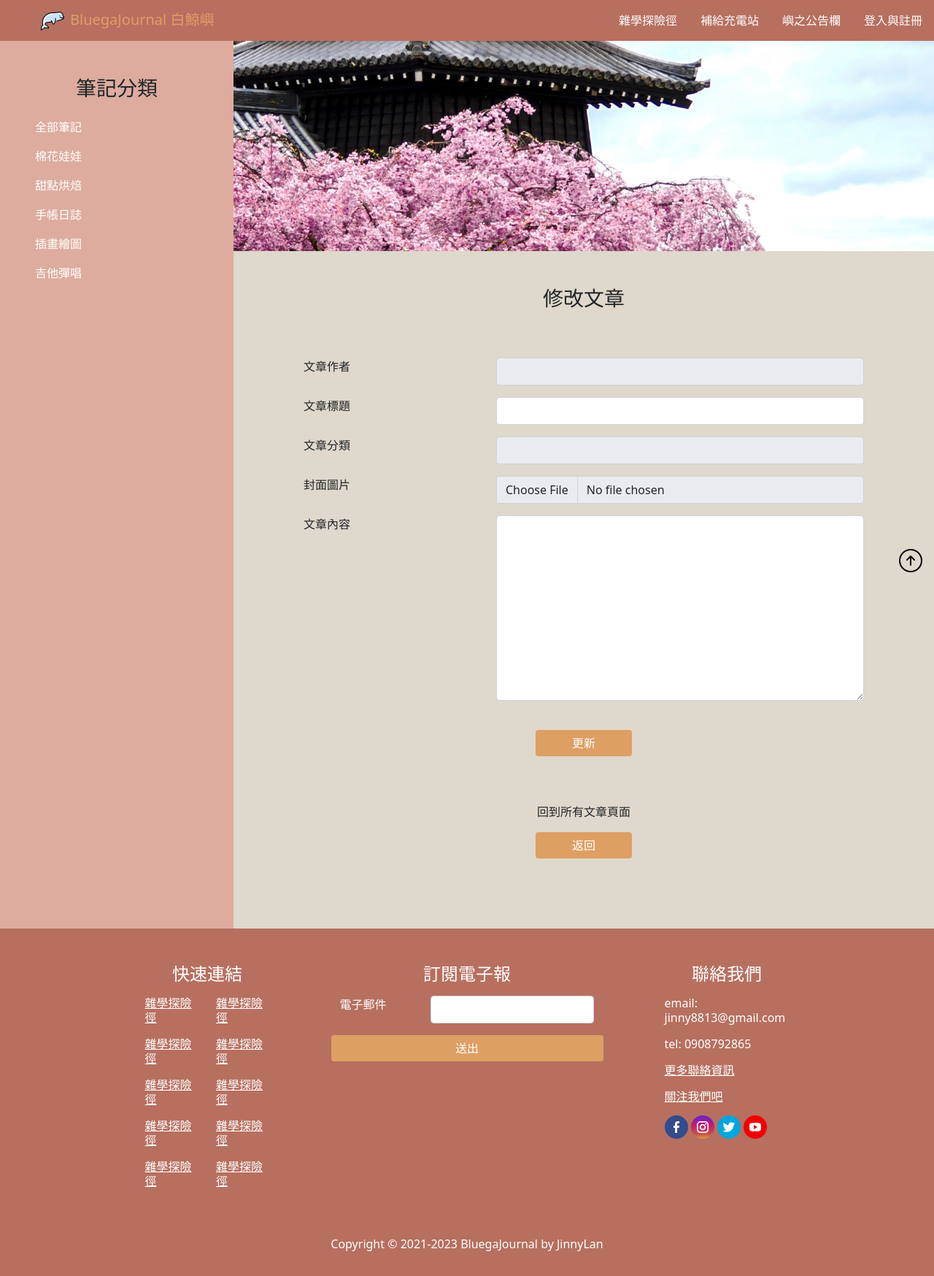
After one commit to jinny8813/myproject2_ci4, a CodeIgniter 4 app: the page made by app/Views/pages/editblog.php in a window 1280 px wide. The commit adds this page. Shown: the whole page at 73% size. Run offline with PHP 8.4 and a stand-in for CodeIgniter, Linux system fonts and the light colour scheme; the template is opened without the code that fills it, so the values that code supplies are empty; some libraries are stand-ins or nearby versions.

Commit message:
edit delete

```diff
--- a/app/Views/pages/bloghome.php
+++ b/app/Views/pages/bloghome.php
@@ -20,8 +20,8 @@
             <h3 class="text-center pt-5 mb-3" id="changeTitle">全部筆記</h3>
             <div class="px-5 mx-5">
                 <a href="<?= base_url('Blog/createBlog')?>" class="btn btn-primary mx-3">我要發文</a>
-                <a href="<?= base_url('Blog/create')?>" class="btn btn-primary mx-3 float-end">熱門文章</a>
-                <a href="<?= base_url('Blog/create')?>" class="btn btn-primary mx-3 float-end">最新文章</a>
+                <a href="<?= base_url('Blog')?>" class="btn btn-primary mx-3 float-end">熱門文章</a>
+                <a href="<?= base_url('Blog')?>" class="btn btn-primary mx-3 float-end">最新文章</a>
             </div>
             <div class="p-5">
 
--- /dev/null
+++ b/app/Views/pages/editblog.php
@@ -0,0 +1,166 @@
+<?= $this->extend("layouts/template")?>
+<?= $this->section('content')?>
+<section>
+      <div class="row m-0 g-0">
+        <div class="col-sm-3 bg_one">
+            <h3 class='text-center mb-3 pt-5'>筆記分類</h3>
+            <nav class="nav flex-column">
+                <a class="nav-link px-5" href="<?= base_url('Blog/subPage/all') ?>" onclick="changeImage('all')">全部筆記</a>
+                <a class="nav-link px-5" href="#" onclick="changeImage('doll')">棉花娃娃</a>
+                <a class="nav-link px-5" href="#" onclick="changeImage('baking')">甜點烘焙</a>
+                <a class="nav-link px-5" href="#" onclick="changeImage('diary')">手帳日誌</a>
+                <a class="nav-link px-5" href="#" onclick="changeImage('drawing')">插畫繪圖</a>
+                <a class="nav-link px-5" href="#" onclick="changeImage('guitar')">吉他彈唱</a>
+            </nav>
+        </div>
+        <div class="col-sm-9 bg_two">
+            <div class="img_banner">
+                <img src="<?= base_url('../../public/assets/images/banner_all.jpg') ?>" alt="123" id="changeImg">
+            </div>
+            <h3 class="text-center pt-5 mb-3" id="changeTitle">修改文章</h3>
+
+            <div class="p-5 mx-5">
+                <form action="" method="post" id="createForm">
+                        <div class="form-group row mb-3 d-none">
+                            <div class="col-4">
+                                <label for="blogID">文章ID</label>
+                            </div>
+                            <div class="col-8">
+                                <input type="text" name="blogID" id="blogID" class="form-control" disabled value="<?= esc($blogs['id'])?>">
+                            </div>
+                        </div>
+                        <div class="form-group row mb-3">
+                            <div class="col-4">
+                                <label for="author">文章作者</label>
+                            </div>
+                            <div class="col-8">
+                                <input type="text" name="author" class="form-control" disabled value="<?= esc($nickname)?>">
+                            </div>
+                        </div>
+                        <div class="form-group row mb-3 d-none">
+                            <div class="col-4">
+                                <label for="authorID">作者ID</label>
+                            </div>
+                            <div class="col-8">
+                                <input type="text" name="authorID" id="authorID" class="form-control" disabled value="<?= esc($userId)?>">
+                            </div>
+                        </div>
+                        <div class="form-group row mb-3">
+                            <div class="col-4">
+                                <label for="title">文章標題</label>
+                            </div>
+                            <div class="col-8">
+                                <input type="text" name="title" id="title" class="form-control" value="<?= esc($blogs['title'])?>" required>
+                            </div>
+                        </div>
+                        <div class="form-group row mb-3">
+                            <div class="col-4">
+                                <label for="category">文章分類</label>
+                            </div>
+                            <div class="col-8">
+                                <input type="text" name="category" id="category" class="form-control" disabled value="<?= esc($blogs['category'])?>">
+                            </div>
+                        </div>
+                        <div class="form-group row mb-3">
+                            <div class="col-4">
+                                <label for="picture">封面圖片</label>
+                            </div>
+                            <div class="col-8">
+                                <input class="form-control" type="file" name="picture" accept="image/png, image/jpeg, image/jpg" disabled>
+                            </div>
+                        </div>
+                        <div class="form-group row mb-3">
+                            <div class="col-4">
+                                <label for="content">文章內容</label>
+                            </div>
+                            <div class="col-8">
+                                <textarea  name="content"id="content" class="form-control" rows="10" required><?= esc($blogs['content'])?></textarea>
+                            </div>
+                        </div>
+                        <br>
+                        <div class="row mb-3  justify-content-center">
+                            <button type="submit" name="submit" id="button" class="btn btn-primary col-2" onclick="doEdit()">更新</button>
+                        </div>
+                    </form>
+
+                    <?php
+                    if(isset($error_messages)){
+                        echo '<div class="alert alert-danger">' . esc($error_messages) . '</div>';
+                    }
+                    ?>
+                    <script>
+                        let str="<?= isset($success_messages)? esc($success_messages):''?>";
+                        if(str!=''){
+                            alert(str);
+                        }
+                    </script>
+
+<script>
+    function doEdit(){
+    event.preventDefault();
+
+    let blogID = document.getElementById("blogID").value;
+    let title = document.getElementById("title").value;
+    let content = document.getElementById("content").value;
+
+    $.ajax({
+        url: "<?= base_url("Blog/doEdit")?>",
+        type: 'POST',
+        dataType: 'json',
+        data: {
+            blogID:blogID,
+            title:title,
+            content:content
+        }
+    })
+    .done(function(e){
+        //window.location.reload();
+        window.location.href = `<?php echo base_url('Blog')?>`;
+    })
+    .fail(function(e){
+        try{
+            $('#errorText').append(`status code: ${e.responseJSON.error}
+                                    <br>
+                                    error messages: ${e.responseJSON.messages.error}`);
+        }catch(error){
+            console.log(e);
+            $('#errorText').html('伺服器連線失敗');
+        }
+    })
+}
+</script>
+
+                    <div class="text-center row justify-content-center py-5">
+                        <p class="text-center col-12">回到所有文章頁面</p>
+                        <a href="<?php echo base_url('Blog') ?>" class="btn btn-primary col-2">返回</a>
+                    </div>
+            </div>
+        </div>
+      </div>
+    </section>
+    <script type="text/javascript">
+            function changeImage(a) {
+                let image = document.getElementById("changeImg");
+                let title = document.getElementById("changeTitle");
+                        if (a == "doll") {
+                            image.src = "<?= base_url('../../public/assets/images/banner_doll.jpg') ?>";
+                            title.textContent = "棉花娃娃";
+                        } else if (a == "baking") {
+                            image.src ="<?= base_url('../../public/assets/images/banner_baking.jpg') ?>";
+                            title.textContent = "甜點烘焙";
+                        } else if (a == "diary") {
+                            image.src ="<?= base_url('../../public/assets/images/banner_diary.jpg') ?>";
+                            title.textContent = "手帳日誌";
+                        } else if (a == "drawing") {
+                            image.src ="<?= base_url('../../public/assets/images/banner_drawing.jpg') ?>";
+                            title.textContent = "插畫繪圖";
+                        } else if (a == "guitar") {
+                            image.src ="<?= base_url('../../public/assets/images/banner_guitar.jpg') ?>";
+                            title.textContent = "吉他彈唱";
+                        } else {
+                            image.src = "<?= base_url('../../public/assets/images/banner_all.jpg') ?>";
+                            title.textContent = "所有文章";
+                        }
+            }
+    </script>
+<?= $this->endSection()?>
--- a/app/Views/pages/singleblog.php
+++ b/app/Views/pages/singleblog.php
@@ -28,8 +28,8 @@
             <div class="p-5 mx-5">
                 <a href="<?= $_SERVER['HTTP_REFERER']?>" class="btn btn-primary mx-3">返回上一頁</a>
                 <?php if($userId==$blogs['authorId']){?>
-                    <a href="#" class="btn btn-primary mx-3 float-end">編輯文章</a>
-                    <a href="#" class="btn btn-primary mx-3 float-end">刪除文章</a>
+                    <a href="<?= base_url('Blog/delete/'.$blogs['id'])?>" class="btn btn-primary mx-3 float-end">刪除文章</a>
+                    <a href="<?= base_url('Blog/editBlog/'.$blogs['id'])?>" class="btn btn-primary mx-3 float-end">編輯文章</a>
                 <?php }?>
             </div>
         </div>
```
Also changed, not shown: app/Controllers/Blog.php (+45 -0 lines).
